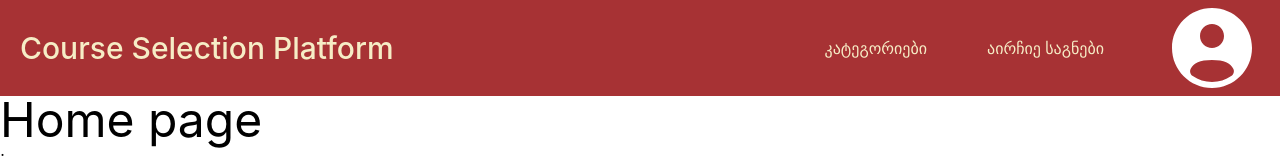
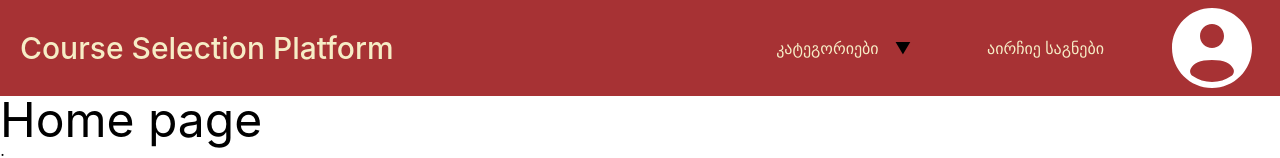
Before and after one commit to Sanguelebi/front-end, a React (Vite) app: page / in a window 1280 px wide. Shown: the top 158 px of the page. Built offline with nearby package versions, Linux system fonts and the light colour scheme.

Commit message:
Add custom select box for categories

```diff
--- a/src/components/Header.tsx
+++ b/src/components/Header.tsx
@@ -1,11 +1,50 @@
+import { useState, useRef, useEffect } from 'react';
+
 function Header() {
+  const [isOpen, setIsOpen] = useState<boolean>(false);
+  const dropdownRef = useRef<HTMLDivElement | null>(null);
+  const options: string[] = ['არჩევითი', 'თავისუფალი კრედიტი', 'სავალდებულო'];
+
+  useEffect(() => {
+    function handleClickOutside(event: MouseEvent) {
+      if (dropdownRef.current && !dropdownRef.current.contains(event.target as Node)) {
+        setIsOpen(false);
+      }
+    }
+
+    document.addEventListener('mousedown', handleClickOutside as EventListener);
+    return () => {
+      document.removeEventListener('mousedown', handleClickOutside as EventListener);
+    };
+  }, []);
+
   return (
     <header className="bg-primary">
       <div className="flex justify-between items-center  font-medium mx-5">
         <h1 className=" text-background text-3xl">Course Selection Platform</h1>
 
         <div className="flex items-center gap-15">
-          <h3 className="text-background">კატეგორიები</h3>
+          <div className="relative inline-block" ref={dropdownRef}>
+            {/* Trigger */}
+            <button
+              onClick={() => setIsOpen(!isOpen)}
+              className="px-4 py-2 flex items-center justify-between gap-4"
+            >
+              <span className="text-background">კატეგორიები</span>
+              <span>{isOpen ? '▲' : '▼'}</span>
+            </button>
+
+            {/* Menu */}
+            {isOpen && (
+              <div className="absolute top-full left-0 mt-1 w-full border-background border-2 rounded text-white bg-primary/80 shadow-md z-10">
+                {options.map((option) => (
+                  <div key={option} className="px-4 py-2 hover:underline cursor-pointer">
+                    {option}
+                  </div>
+                ))}
+              </div>
+            )}
+          </div>
           <h3 className="text-background">აირჩიე საგნები</h3>
 
           <div className="size-24">
```
